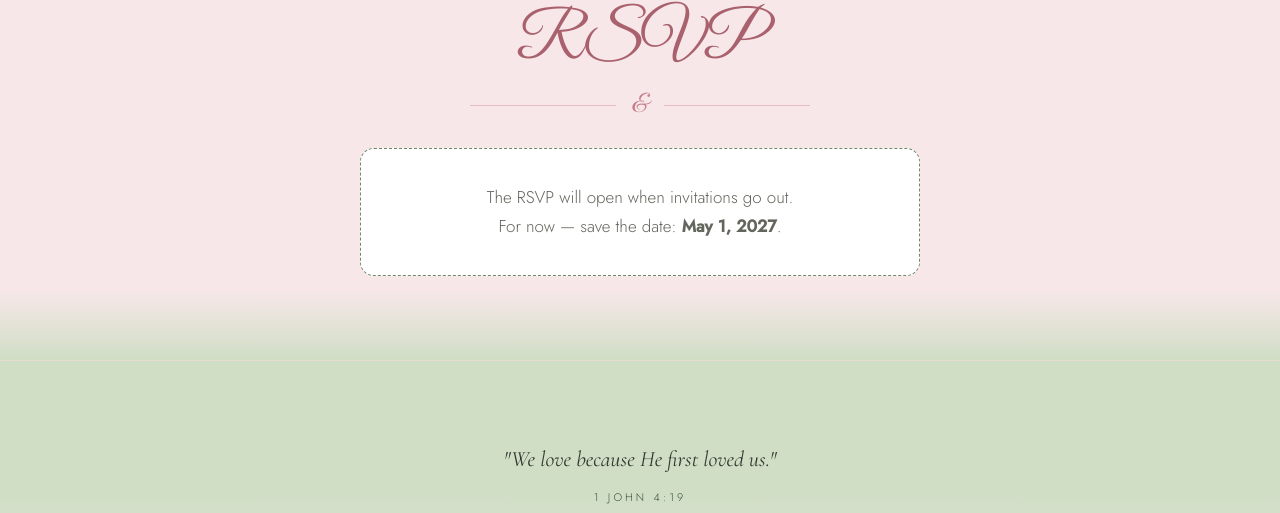
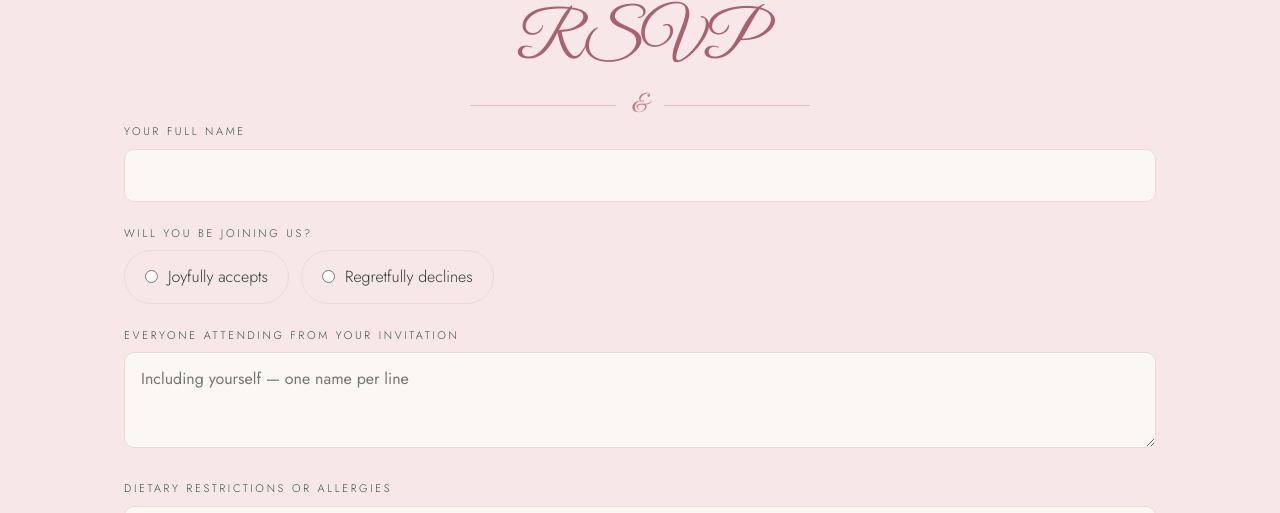
Before and after one commit to josephdhornbeck/wedding, a plain HTML site: page index.html in a window 1280 px wide. Shown: the part 8749-9262 px from the top of the page. Drawn offline with Linux system fonts and the light colour scheme.

Commit message:
Add files via upload

```diff
--- a/index.html
+++ b/index.html
@@ -495,7 +495,7 @@ footer .date{margin-top:8px;font-size:11px;letter-spacing:.32em;text-transform:u
 <script>
 /* EDIT #6 — RSVP switches (unchanged from v1) */
 const SCRIPT_URL = "https://script.google.com/macros/s/AKfycbwaBwloJ7WF471s-_qajvdwzv6gK5ory5RC88FMD9TLdwP0_VbCyvVJht4Q1AEFemAnhw/exec";
-const RSVP_OPEN  = false;
+const RSVP_OPEN  = true;
 
 (function(){ const d = Math.ceil((new Date(2027,4,1)-new Date())/86400000);
   if(d>0) document.getElementById('countdown').textContent = d+" days to go"; })();
```
